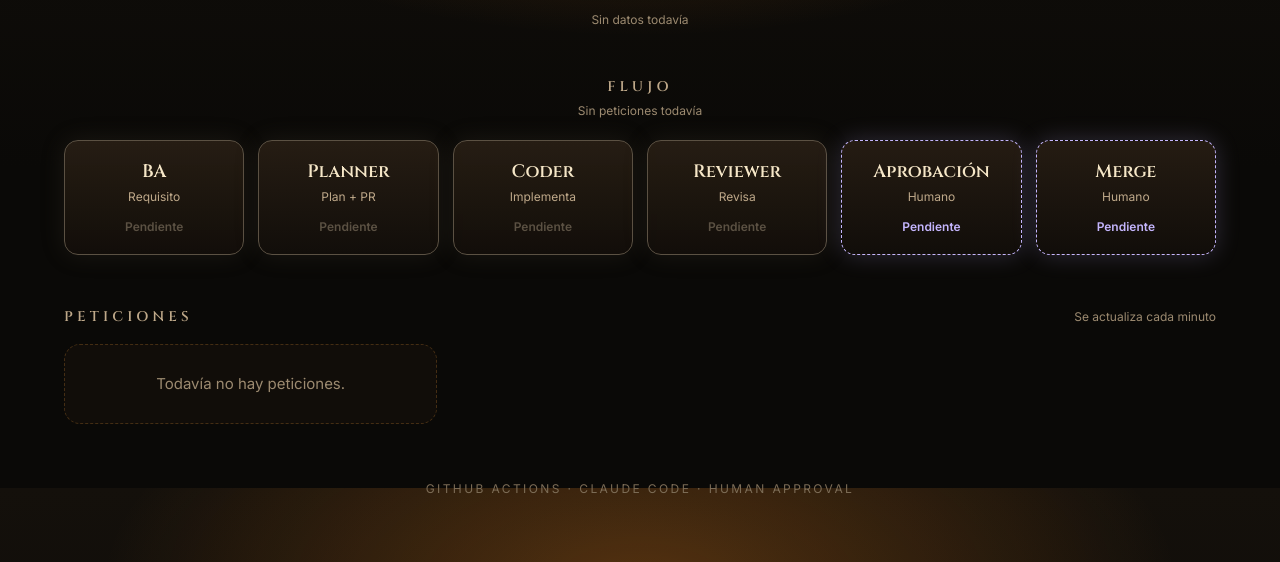
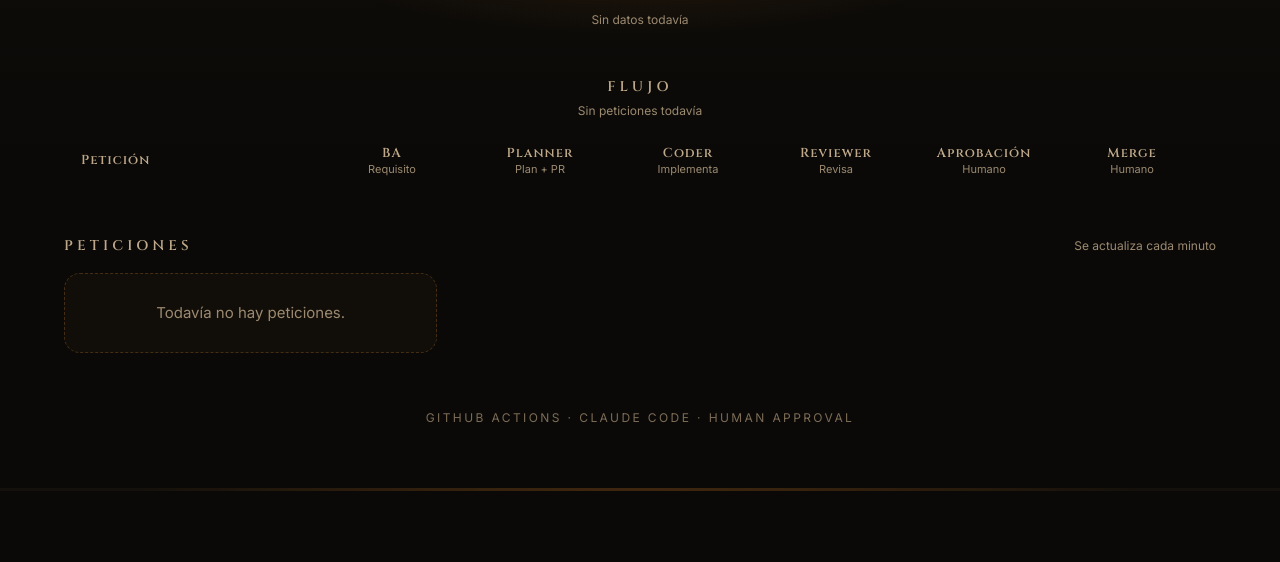
Before and after one commit to LuisiitoDev/agentic-forge, a plain HTML site: page site/index.html in a window 1280 px wide. Shown: the part 312-874 px from the top of the page. After the commit the page ends 803 px from the top, so only its background shows below. Drawn offline with Linux system fonts and the light colour scheme.

Commit message:
Show every request in the flow section
One pipeline row per request, with the six stages and a link to each run.

Co-Authored-By: Claude Opus 5.5 <noreply@anthropic.com>
Claude-Session: https://claude.ai/code/session_01AwjSQGSi9fZXvvaBgvfzxQ

```diff
--- a/site/index.html
+++ b/site/index.html
@@ -53,18 +53,32 @@
   .flow { margin-top: 48px; }
   .flow .section-title { text-align: center; }
   .flow-sub { text-align: center; font-size: 12px; color: var(--faint); margin: 6px 0 20px; }
-  .stages { display: flex; flex-wrap: wrap; gap: 14px; justify-content: center; }
+  .lanes-box { overflow-x: auto; padding: 4px 2px 8px; }
+  .lanes { min-width: 980px; display: flex; flex-direction: column; gap: 12px; }
+  .lane, .lane-head {
+    display: grid; grid-template-columns: 230px repeat(6, minmax(0, 1fr)); gap: 14px; align-items: center;
+  }
+  .lane-head { padding: 0 15px; font: 600 13px Cinzel, serif; letter-spacing: .08em; color: var(--muted); text-align: center; }
+  .lane-head span:first-child { text-align: left; }
+  .lane-head small { display: block; font: 400 11px Inter, sans-serif; letter-spacing: 0; color: var(--faint); }
+  .lane { position: relative; padding: 12px 14px; border-radius: 14px; border: 1px solid var(--edge); background: rgba(20, 16, 11, .72); }
+  .lane::before {
+    content: ""; position: absolute; left: 258px; right: 40px; top: 50%; height: 1px;
+    background: linear-gradient(90deg, rgba(255, 154, 31, .5), rgba(255, 154, 31, .1));
+  }
+  .lane-label { min-width: 0; }
+  .lane-label a { font-weight: 600; color: var(--title); text-decoration: none; overflow-wrap: anywhere; }
+  .lane-label a:hover { text-decoration: underline; }
+  .lane-label .meta { display: flex; align-items: center; gap: 8px; margin-top: 6px; font-size: 12px; color: var(--faint); flex-wrap: wrap; }
   .stage {
-    flex: 1 1 150px; max-width: 190px; min-width: 130px; padding: 18px 14px; border-radius: 14px; text-align: center;
+    position: relative; z-index: 1; padding: 10px 8px; border-radius: 12px; text-align: center; display: block; text-decoration: none;
     background: linear-gradient(180deg, var(--panel-top), var(--panel-bottom));
-    border: 1px solid var(--c, var(--idle)); box-shadow: 0 0 24px color-mix(in srgb, var(--c, var(--idle)) 20%, transparent);
-    text-decoration: none; display: block;
+    border: 1px solid var(--c, var(--idle)); box-shadow: 0 0 18px color-mix(in srgb, var(--c, var(--idle)) 20%, transparent);
   }
   .stage.gate { border-style: dashed; }
-  a.stage:hover { box-shadow: 0 0 36px color-mix(in srgb, var(--c, var(--idle)) 40%, transparent); }
-  .stage .name { font: 600 18px Cinzel, serif; color: var(--title); }
-  .stage .role { font-size: 12px; color: var(--muted); margin-top: 4px; }
-  .stage .state { margin-top: 12px; font-size: 12px; font-weight: 600; color: var(--c, var(--idle)); }
+  a.stage:hover { box-shadow: 0 0 30px color-mix(in srgb, var(--c, var(--idle)) 45%, transparent); }
+  .stage .state { font-size: 12px; font-weight: 600; color: var(--c, var(--idle)); }
+  .stage .when { font-size: 11px; color: var(--faint); margin-top: 2px; }
 
   /* Peticiones */
   .requests { margin-top: 52px; }
@@ -99,7 +113,6 @@
     .wrap { padding: 40px 16px 48px; }
     h1 { font-size: 40px; }
     .brand { font-size: 15px; letter-spacing: .3em; }
-    .stage { flex-basis: 40%; max-width: none; }
     .cards { grid-template-columns: 1fr; }
     .steps { grid-template-columns: repeat(2, 1fr); }
   }
@@ -117,8 +130,10 @@
 
   <section class="flow" aria-labelledby="flow-title">
     <div class="section-title" id="flow-title">FLUJO</div>
-    <div class="flow-sub" id="flow-sub">Última petición</div>
-    <div class="stages" id="stages"></div>
+    <div class="flow-sub" id="flow-sub">Todas las peticiones</div>
+    <div class="lanes-box">
+      <div class="lanes" id="lanes"></div>
+    </div>
   </section>
 
   <section class="requests" aria-labelledby="req-title">
@@ -162,24 +177,42 @@
   };
   const issueUrl = r => `https://github.com/${encodeURI(r.target)}/issues/${encodeURIComponent(r.issue)}`;
 
-  function renderFlow(latest) {
-    const sub = document.getElementById("flow-sub");
-    sub.textContent = latest ? `Última petición: ${latest.target} #${latest.issue}` : "Sin peticiones todavía";
+  function laneHtml(r) {
     const agentNodes = AGENTS.map(a => {
-      const st = latest && latest.stages[a.id];
+      const st = r.stages[a.id];
       const state = st ? st.state : "pending";
-      const inner = `<div class="name">${a.name}</div><div class="role">${a.role}</div><div class="state">${LABEL[state]}</div>`;
+      const inner = `<div class="state">${LABEL[state]}</div>` + (st ? `<div class="when">${ago(st.updated)}</div>` : "");
       return st
-        ? `<a class="stage" style="--c:${COLOR[state]}" href="${esc(st.run_url)}" target="_blank" rel="noopener">${inner}</a>`
+        ? `<a class="stage" style="--c:${COLOR[state]}" href="${esc(st.run_url)}" target="_blank" rel="noopener" aria-label="${a.name}: ${LABEL[state]}, ver run">${inner}</a>`
         : `<div class="stage" style="--c:${COLOR[state]}">${inner}</div>`;
     });
-    const waiting = latest && latest.state === "waiting_human";
+    const waiting = r.state === "waiting_human";
     const gateNodes = GATES.map((g, i) => {
-      const state = waiting && i === 0 ? "waiting_human" : "pending";
-      const label = state === "waiting_human" ? "Esperando" : "Pendiente";
-      return `<div class="stage gate" style="--c:var(--wait)"><div class="name">${g.name}</div><div class="role">${g.role}</div><div class="state">${label}</div></div>`;
+      const label = waiting && i === 0 ? "Esperando" : "Pendiente";
+      const c = waiting && i === 0 ? "var(--wait)" : "var(--idle)";
+      return `<div class="stage gate" style="--c:${c}"><div class="state">${label}</div></div>`;
     });
-    document.getElementById("stages").innerHTML = agentNodes.concat(gateNodes).join("");
+    return `<div class="lane">
+      <div class="lane-label">
+        <a href="${issueUrl(r)}" target="_blank" rel="noopener">${esc(r.target)} #${esc(r.issue)}</a>
+        <div class="meta"><span class="badge" style="--c:${COLOR[r.state] || "var(--idle)"}">${LABEL[r.state] || esc(r.state)}</span>${ago(r.updated)}</div>
+      </div>
+      ${agentNodes.concat(gateNodes).join("")}
+    </div>`;
+  }
+
+  function renderFlow(reqs) {
+    const sub = document.getElementById("flow-sub");
+    const lanes = document.getElementById("lanes");
+    const head = `<div class="lane-head"><span>Petición</span>` +
+      AGENTS.concat(GATES).map(s => `<span>${s.name}<small>${s.role}</small></span>`).join("") + `</div>`;
+    if (!reqs.length) {
+      sub.textContent = "Sin peticiones todavía";
+      lanes.innerHTML = head;
+      return;
+    }
+    sub.textContent = reqs.length === 1 ? "1 petición" : `${reqs.length} peticiones`;
+    lanes.innerHTML = head + reqs.map(laneHtml).join("");
   }
 
   function renderRequests(reqs) {
@@ -214,11 +247,11 @@
       if (!res.ok) throw new Error(res.status);
       const data = await res.json();
       const reqs = data.requests || [];
-      renderFlow(reqs[0]);
+      renderFlow(reqs);
       renderRequests(reqs);
       el.textContent = data.generated ? `Datos de ${ago(data.generated)}` : "Sin datos todavía";
     } catch (e) {
-      renderFlow(null);
+      renderFlow([]);
       document.getElementById("list").innerHTML = '<div class="error">No se pudo cargar data/runs.json</div>';
       el.textContent = "Error al cargar";
     }
```
